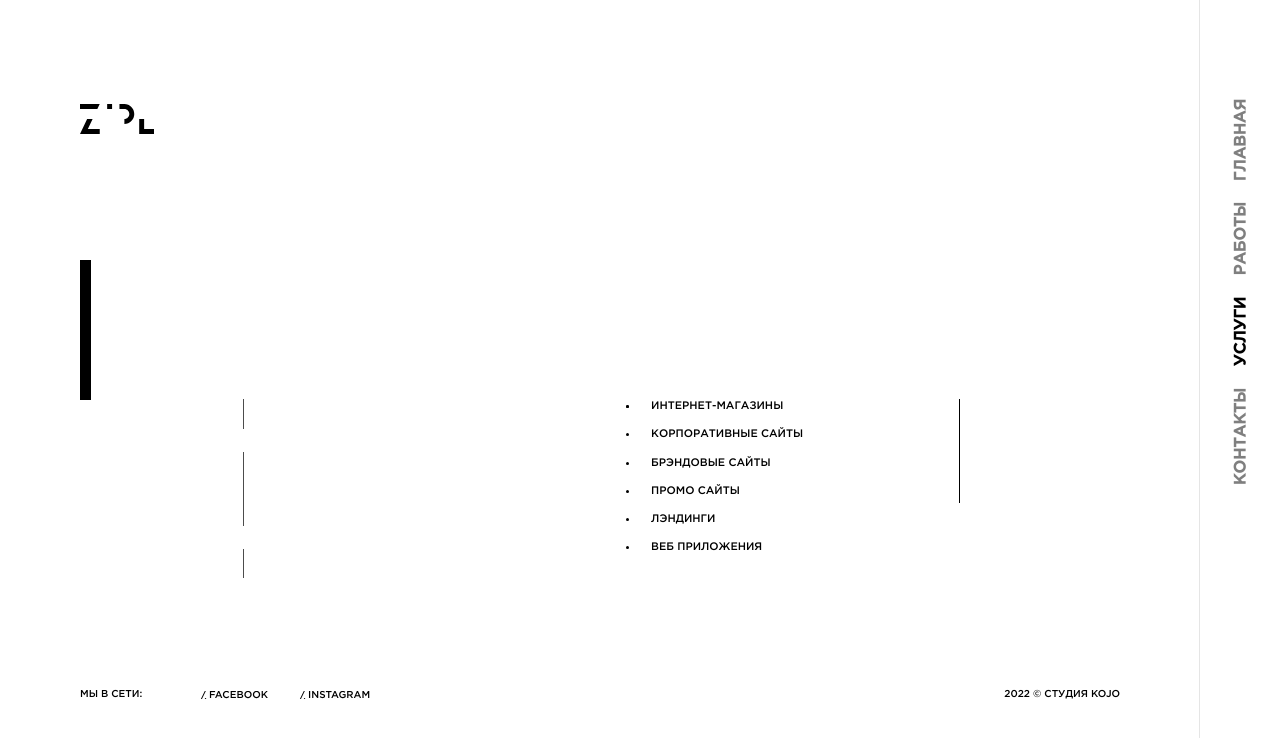
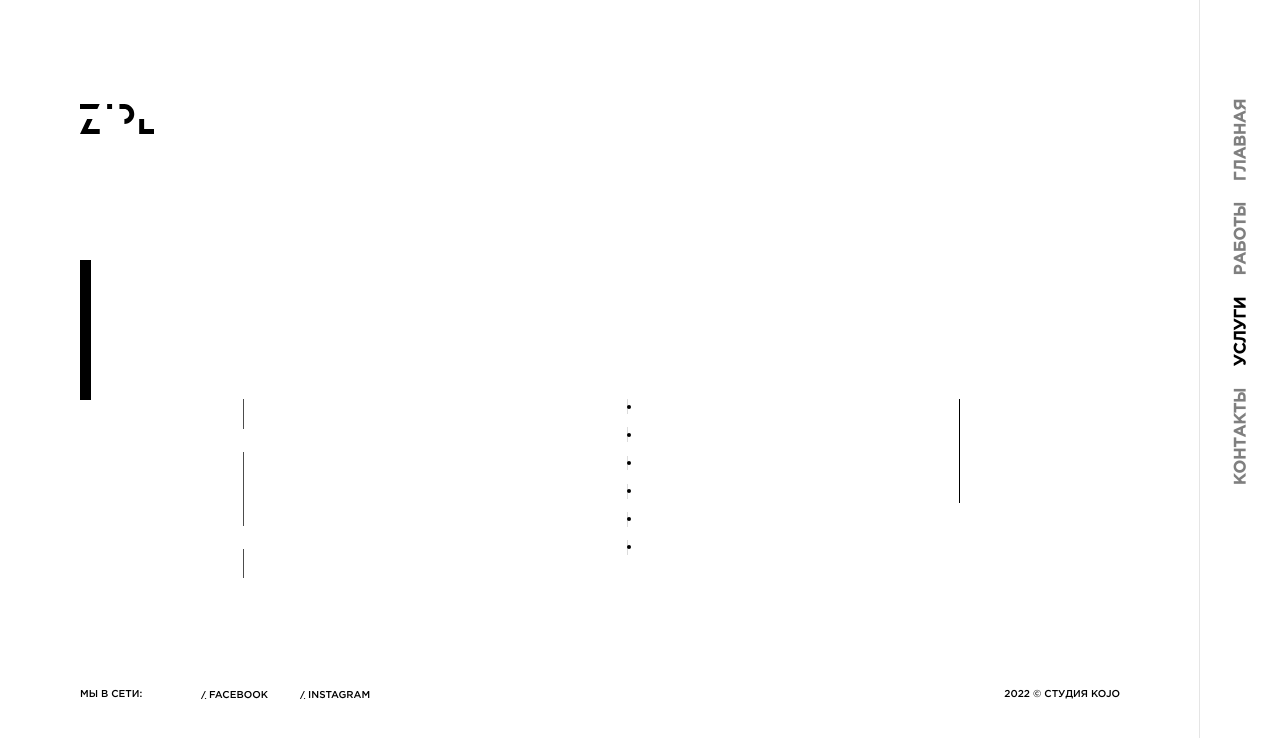
Before and after one commit to AnatolyKostarev/kojo, a React (Create React App) app: page /services in a window 1280 px wide. Shown: the top 738 px of the page. Built offline with nearby package versions, Linux system fonts and the light colour scheme.

Commit message:
Change font, fix styles

```diff
--- a/src/components/services_/services_web/ServicesWeb.module.css
+++ b/src/components/services_/services_web/ServicesWeb.module.css
@@ -31,7 +31,7 @@
 }
 
 .service__info {
-  margin-right: 11.07vw;
+  margin-right: 10.2vw;
   margin-left: 1.95vw;
   width: 19.79vw;
   text-align: left;
@@ -91,16 +91,49 @@ html:-ms-full-screen .service__info {
 
 .service__list > ul {
   display: list-item;
-  list-style-type: disc;
+  overflow: hidden;
 }
 
 .service__list > ul > li {
+  position: relative;
+  color: transparent;
+  animation: showTitle;
+  animation-duration: 0.8s;
+  animation-delay: 550ms;
+  animation-timing-function: ease-in;
+  animation-iteration-count: infinite;
   padding-left: 1vw;
   margin-bottom: 1.67vh;
 }
 
 .service__list > ul > li:last-child {
   margin-bottom: 0;
+}
+
+.service__list > ul > li::after {
+  position: absolute;
+  content: "";
+  top: 0;
+  left: 0;
+  width: 100%;
+  height: 100%;
+  background: #000;
+  transform: translateX(-100%);
+  animation: slideCoverTitle;
+  animation-duration: 0.8s;
+  animation-timing-function: ease-in;
+}
+
+.service__list > ul > li::before {
+  position: absolute;
+  content: "";
+  top: 50%;
+  left: 0;
+  width: 4px;
+  height: 4px;
+  background: #000;
+  border-radius: 50%;
+  transform: translateY(-50%);
 }
 
 .service__img_wraper {
@@ -148,7 +181,7 @@ html:-ms-full-screen .service__info {
   position: absolute;
   top: 2.25vh;
   left: 1.41vw;
-  font-family: "GothamProBold", sans-serif;
+  font-weight: 800;
   font-size: 0.99vh;
   letter-spacing: 0.35vw;
   line-height: 0.74vh;
@@ -244,12 +277,14 @@ html:-ms-full-screen .service__info {
     display: none;
   }
 
-  .service__info > ul > li {
+  .service__info > ul > li,
+  .service__list > ul > li {
     color: #000;
     animation: none;
   }
 
-  .service__info > ul > li::before {
+  .service__info > ul > li::before,
+  .service__list > ul > li::after {
     animation: none;
   }
 }
```
